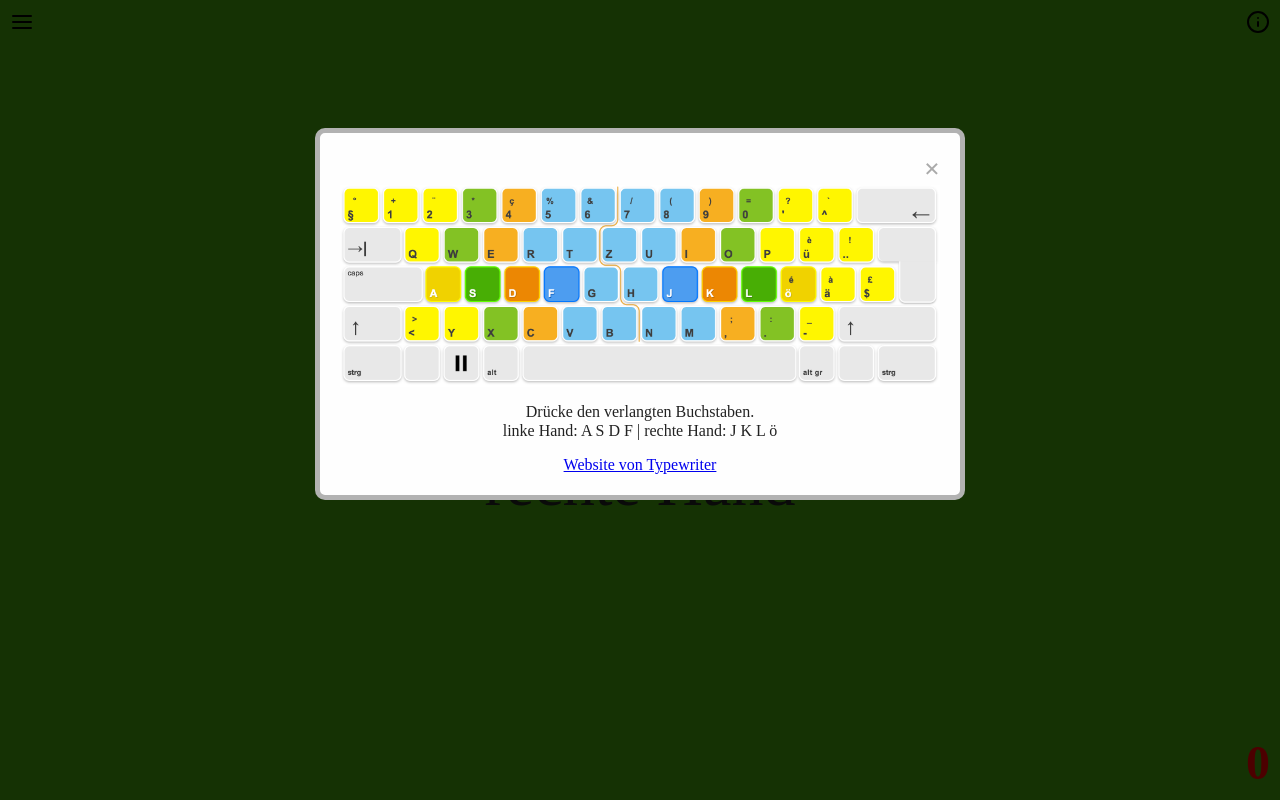
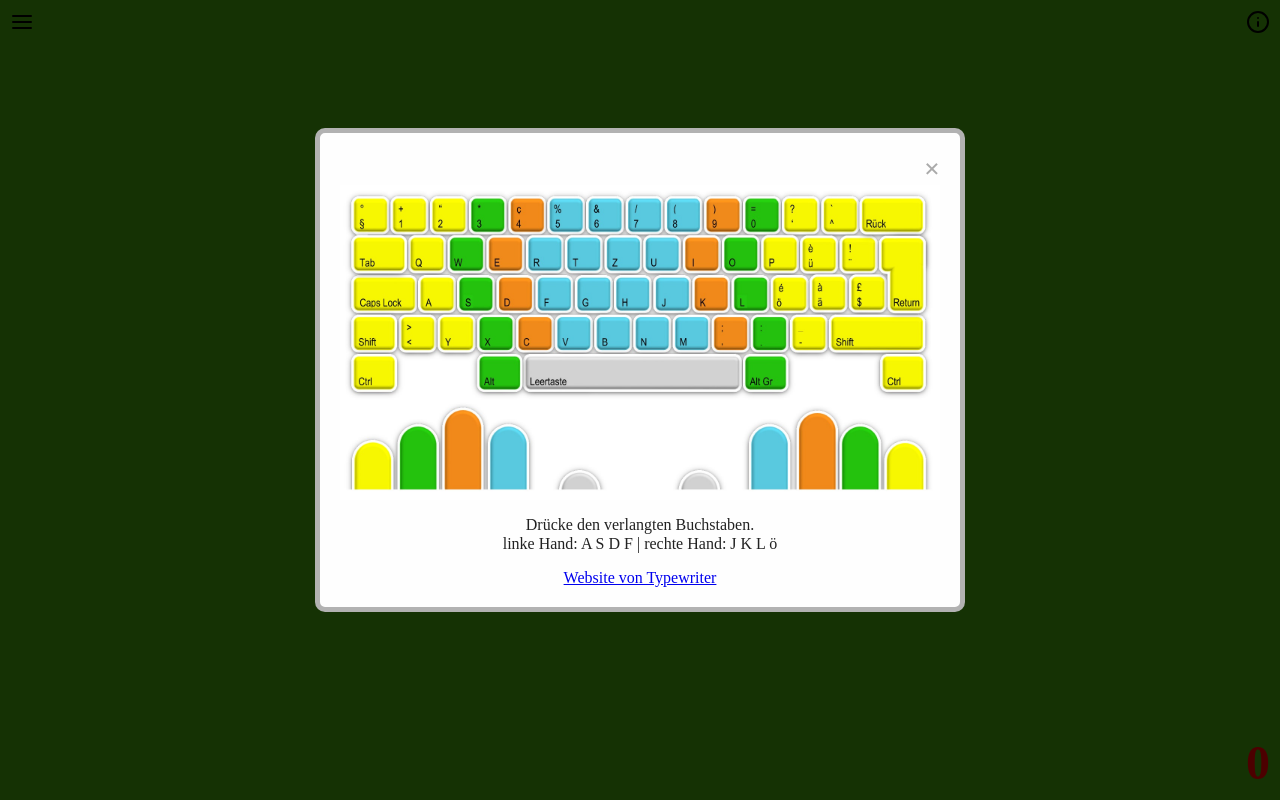
Before and after one commit to RogerWetter/Typewriter, a website built with Parcel: page index.html in a window 1280 px wide. Both pictures are taken after a click on the link 1258 px from the left and 22 px from the top of the page. Built offline with nearby package versions, Linux system fonts and the light colour scheme.

Commit message:
InfoBild angepasst

```diff
--- a/index.html
+++ b/index.html
@@ -28,7 +28,7 @@
   <div id="infoModal" class="modal">
     <div class="modal-content">
       <span class="close" onclick="closeModal('infoModal')">&times;</span>
-      <img src="./img/infoBild.png" alt="Info">
+      <img src="./img/infoBild.jpeg" alt="Info">
       <p>Drücke den verlangten Buchstaben. <br>
         linke Hand: A S D F | rechte Hand: J K L ö</p>
       <a href="https://sg.typewriter.ch/index.php?r=site/index" target="_blank">Website von Typewriter</a>
```
Also changed, not shown: img/infoBild.jpeg (added).
